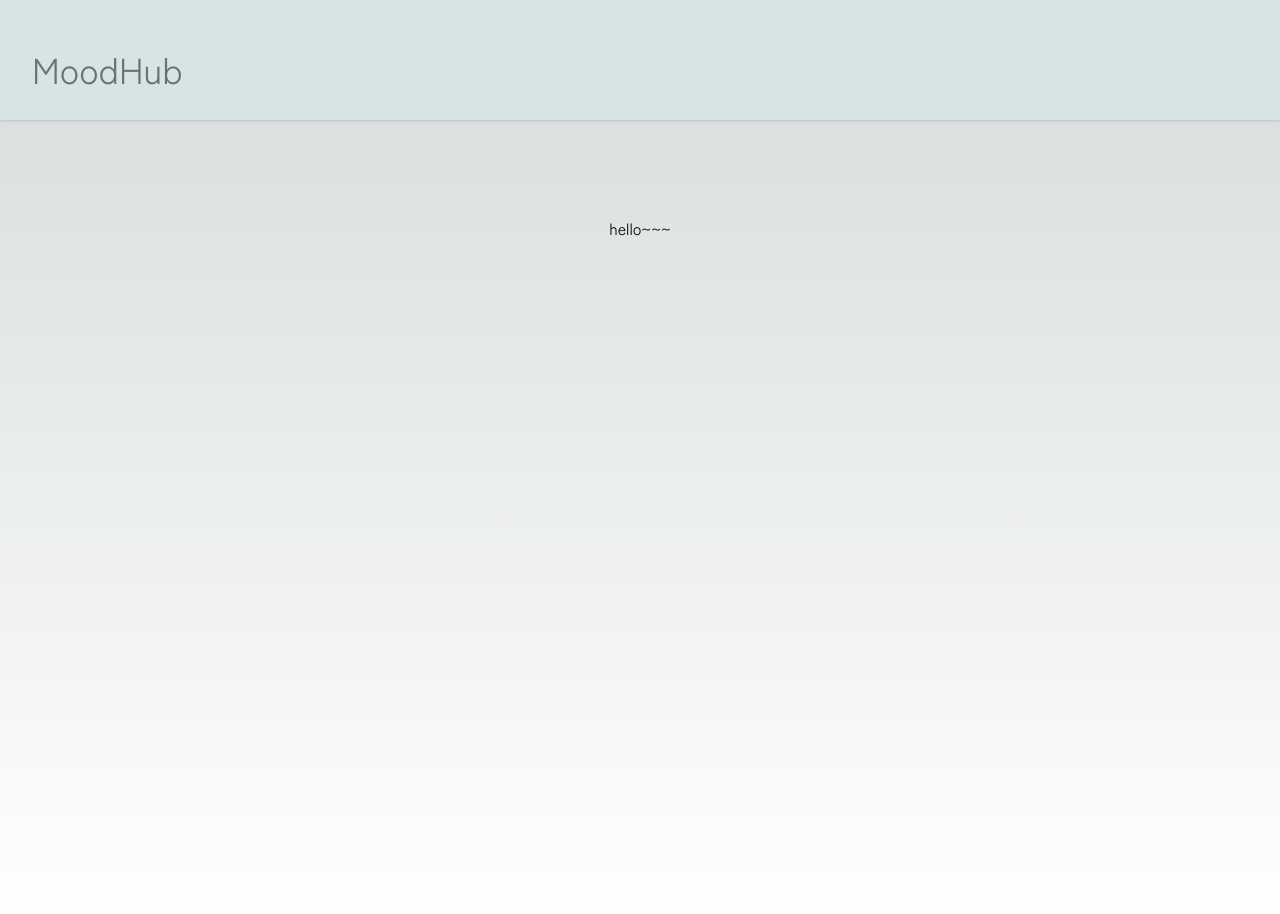
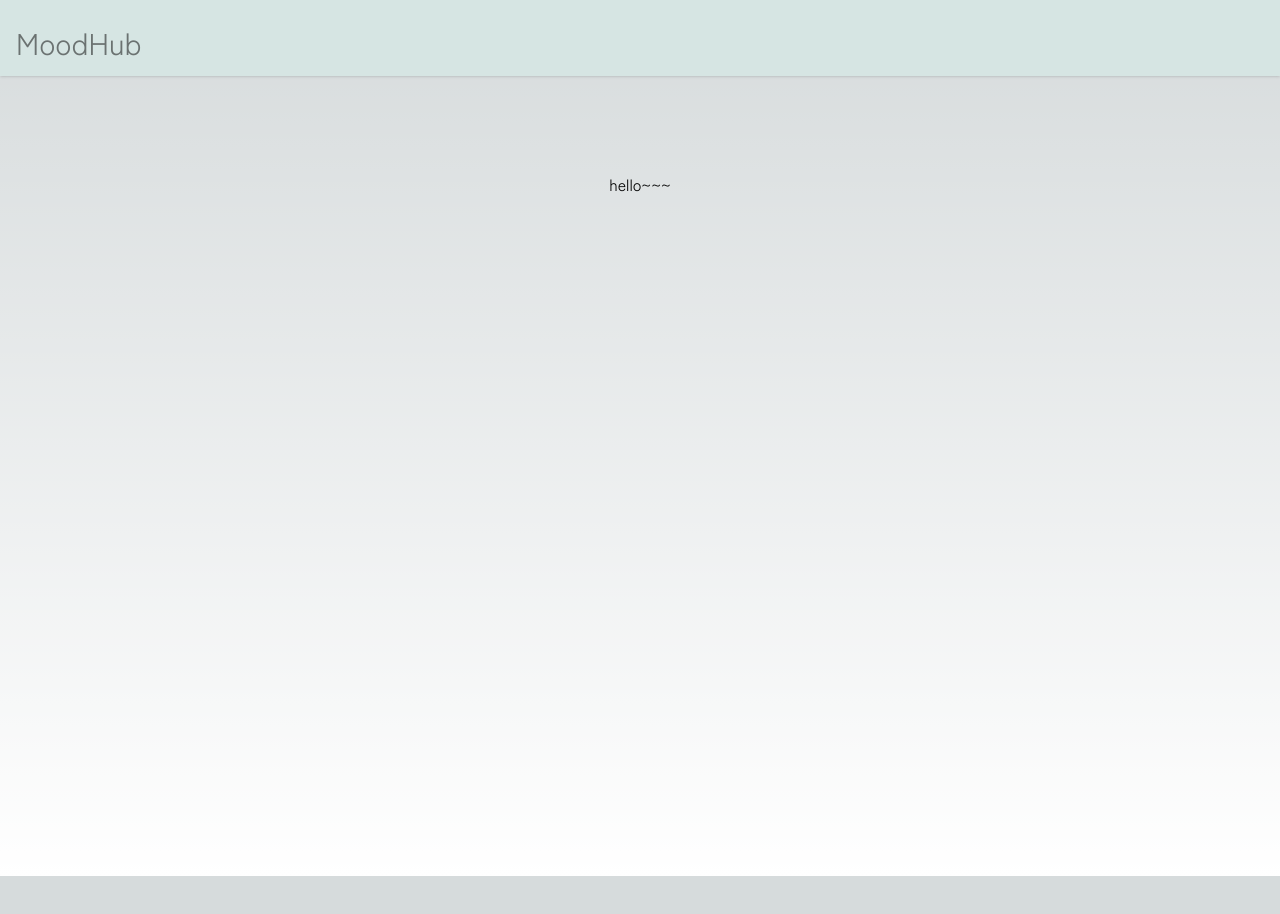
Before and after one commit to watnows/hackathon-2003-TeamD, a Next.js app: page / in a window 1280 px wide. Shown: the top 914 px of the page. After the commit the page ends 876 px from the top, so only its background shows below. Built offline with nearby package versions, Linux system fonts and the light colour scheme.

Commit message:
fin header

```diff
--- a/src/components/Header.tsx
+++ b/src/components/Header.tsx
@@ -1,7 +1,7 @@
 const Header = () => {
     return (
         <header className="shadow shadow-inne bg-background">
-            <h1 className="p-8 pt-12 pb-8 text-4xl text-font">MoodHub</h1>
+            <h1 className="p-4 pt-6 text-3xl text-font">MoodHub</h1>
         </header>
     )
 }
```
